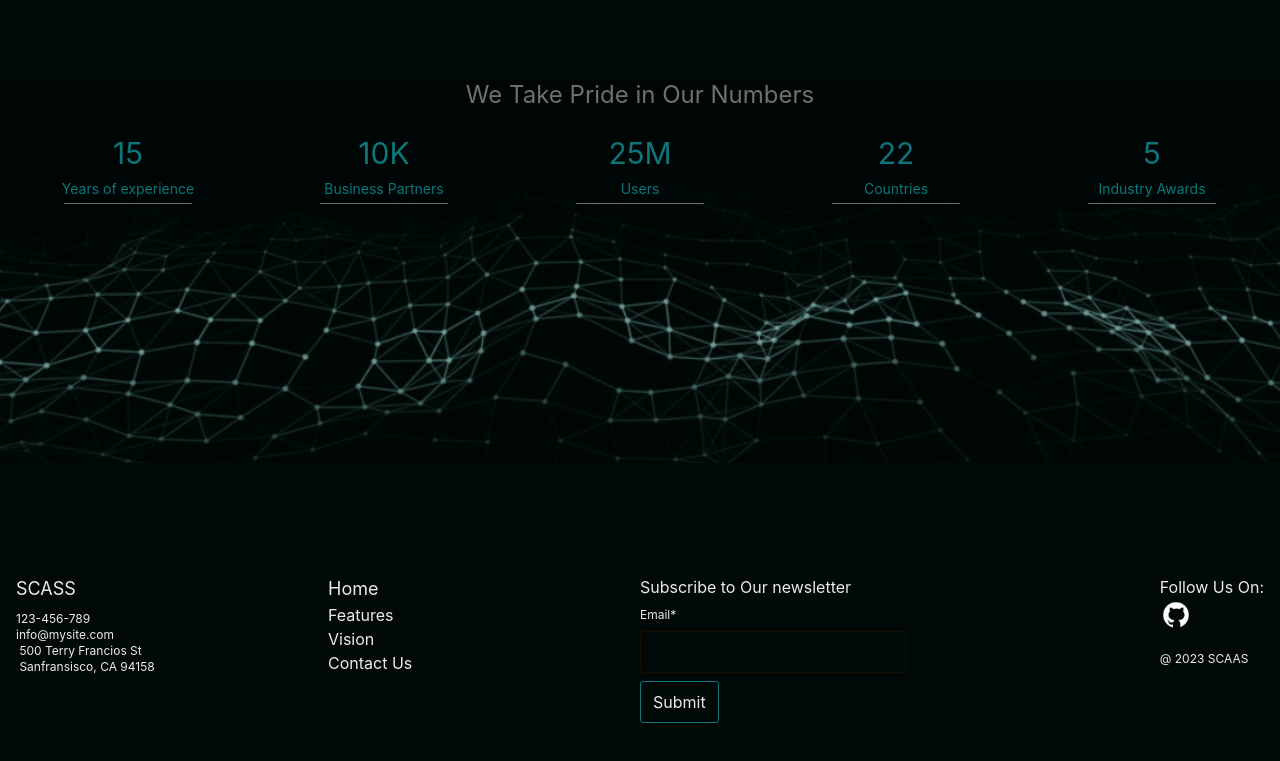
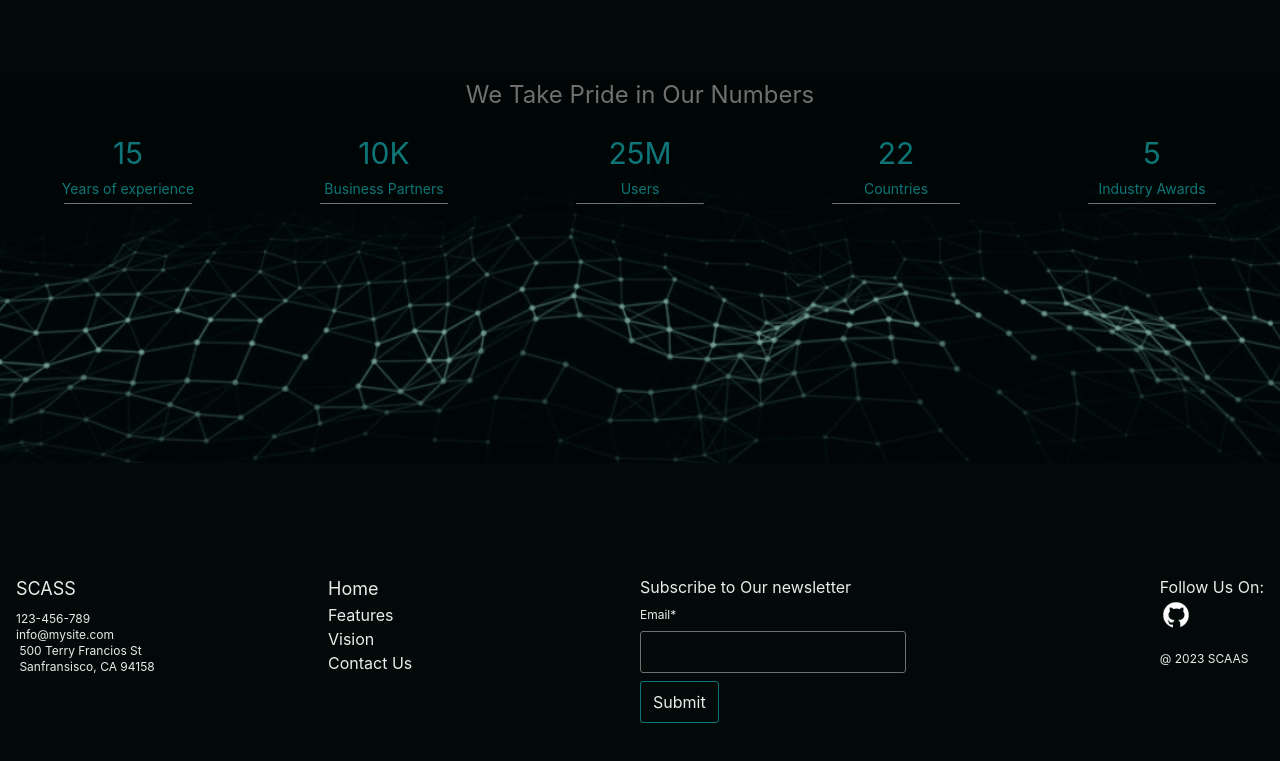
Before and after one commit to SmartCompiler/caas-website, a Next.js app: page / in a window 1280 px wide. Shown: the part 1743-2504 px from the top of the page. Built offline with nearby package versions, Linux system fonts and the light colour scheme.

Commit message:
[REF]: refactor landing section gradient

```diff
--- a/components/Footer/Subscriptions.tsx
+++ b/components/Footer/Subscriptions.tsx
@@ -7,7 +7,7 @@ export default function Subscriptions() {
         <div className="mb-2">Subscribe to Our newsletter</div>
         <form className='w-full flex flex-col items-start'>
             <label htmlFor="subscribtionInput" className="text-xs mb-2">Email*</label>
-            <SubscriptionInput type="text" id='subscribtionInput' className='bg-transparent border-gray p-2 mb-2' />
+            <SubscriptionInput type="text" id='subscribtionInput' className='bg-transparent p-2 mb-2 border-1 border-gray_light' />
             <SubscriptionButton className='px-3 py-2 bg-transparent hover:bg-primary hover:color-white'>Submit</SubscriptionButton>
         </form>
     </div>
--- a/components/Footer/style.ts
+++ b/components/Footer/style.ts
@@ -2,7 +2,6 @@ import styled from 'styled-components'
 
 export const SubscriptionInput = styled.input`
  border-radius: 3px;
- border: 1px solid var(--color-gray)
 `
 
 export const SubscriptionButton = styled.button`
--- a/components/Landing/style.tsx
+++ b/components/Landing/style.tsx
@@ -2,7 +2,7 @@ import styled from "styled-components";
 import { medias } from "../../utilities/statics";
 
 export const LandingWrapper = styled.section`
-    background: url(${medias.landing});
+    background: linear-gradient(360deg, #010A09 0%, rgba(1, 10, 9, 0.92) 4.98%, rgba(1, 10, 9, 0.19) 13.83%, rgba(33, 41, 40, 0.04) 25.46%, rgba(255, 255, 255, 0) 106.25%), url(/landing.svg);
     background-repeat: no-repeat;
     background-size: cover;
     height: calc( 100vh - 10rem );
```
